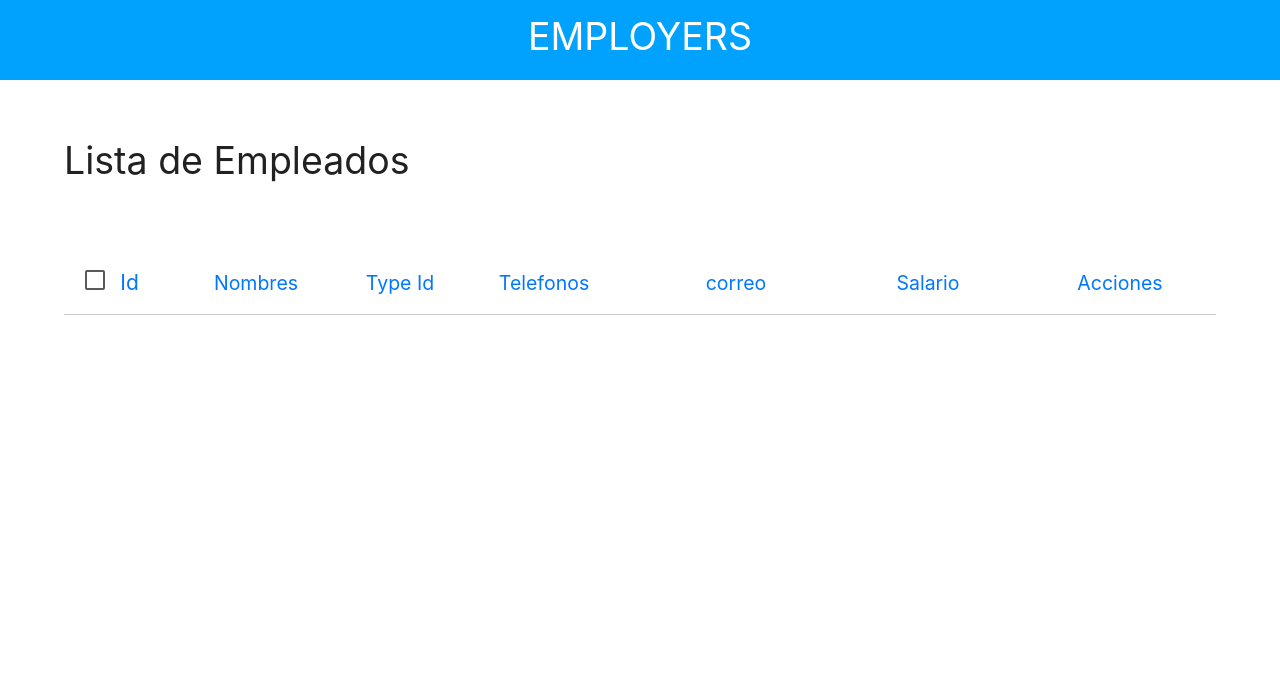
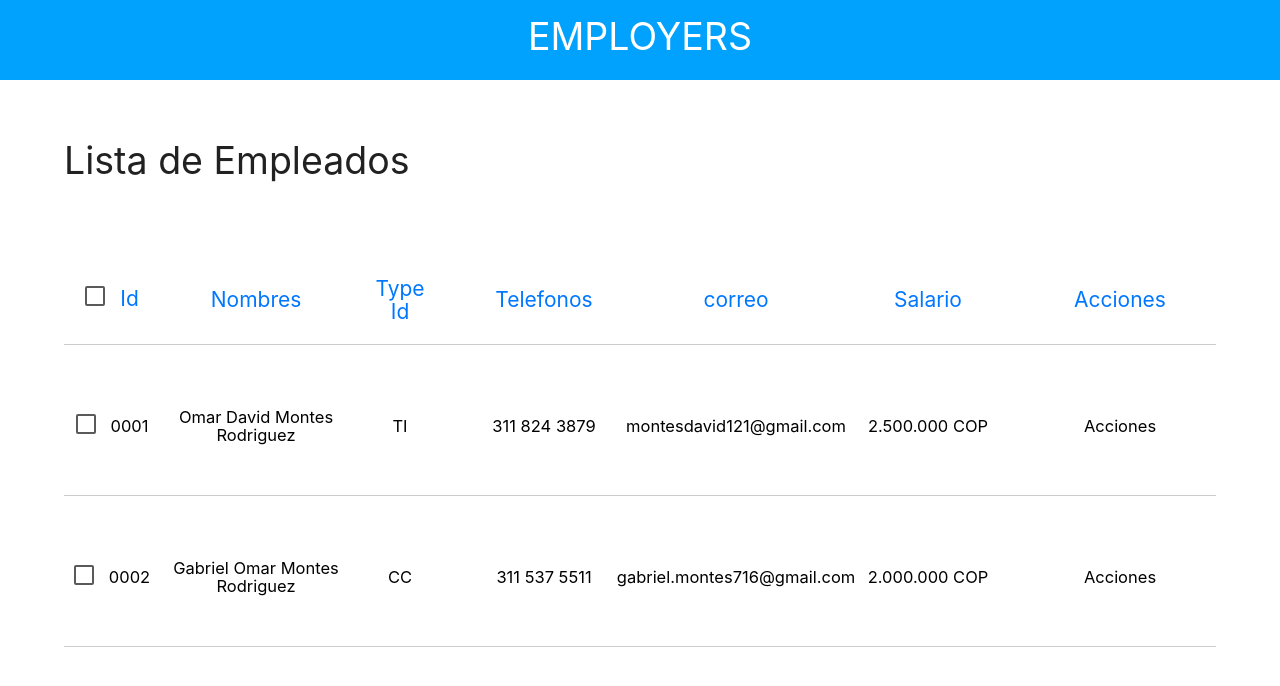
Before and after one commit to 6abrielMR/Employers-Web, a PHP site: page / in a window 1280 px wide. Shown: the top 686 px of the page. Run offline with PHP 8.4, Linux system fonts and the light colour scheme.

Commit message:
Estructura total completada

```diff
--- a/css/style.css
+++ b/css/style.css
@@ -16,9 +16,14 @@ h1 {
     margin: 0 !important;
 }
 
+h2 {
+    font-size: 1.4rem !important;
+    color: rgb(0, 119, 255);
+}
+
 h3 {
-    font-size: 1.3rem !important;
-    color: rgb(0, 119, 255);
+    font-size: 1.1rem !important;
+    color: black;
 }
 
 #top-nav {
@@ -48,7 +53,7 @@ h3 {
     margin-bottom: 0 !important;
 }
 
-#id-ct {
+#id-ct-title {
     font-size: 1.4rem;
     color: rgb(0, 119, 255);
 }
@@ -57,6 +62,7 @@ h3 {
     display: flex;
     justify-content: center;
     align-items: center;
+    text-align: center;
 }
 
 .separator {
@@ -64,3 +70,18 @@ h3 {
     height: 1px;
     background: #ccc;
 }
+
+/* Main Employers */
+
+#main-employers {
+    width: 90%;
+}
+
+.employer {
+    height: 150px;
+}
+
+#id-ct {
+    font-size: 1.1rem;
+    color: black;
+}
--- a/index.html
+++ b/index.html
@@ -33,15 +33,53 @@
                     <h3>
                         <label>
                             <input type="checkbox" class="filled-in"/>
-                            <span id="id-ct">Id</span>
+                            <span id="id-ct-title">Id</span>
                         </label>
                     </h3>
                 </div>
-                <div id="field-title" class="col s12 m10 l2"><h3>Nombres</h3></div>
-                <div id="field-title" class="col s12 m10 l1"><h3>Type Id</h3></div>
-                <div id="field-title" class="col s12 m10 l2"><h3>Telefonos</h3></div>
-                <div id="field-title" class="col s12 m10 l2"><h3>correo</h3></div>
-                <div id="field-title" class="col s12 m10 l2"><h3>Salario</h3></div>
+                <div id="field-title" class="col s12 m10 l2"><h2>Nombres</h2></div>
+                <div id="field-title" class="col s12 m10 l1"><h2>Type Id</h2></div>
+                <div id="field-title" class="col s12 m10 l2"><h2>Telefonos</h2></div>
+                <div id="field-title" class="col s12 m10 l2"><h2>correo</h2></div>
+                <div id="field-title" class="col s12 m10 l2"><h2>Salario</h2></div>
+                <div id="field-title" class="col s12 m10 l2"><h2>Acciones</h2></div>
+            </div>
+            <div class="separator"></div>
+        </div>
+
+        <div id="main-employers">
+            <div class="row employer">
+                <div id="field-title" class="col s12 m10 l1">
+                    <h3>
+                        <label>
+                            <input type="checkbox" class="filled-in"/>
+                            <span id="id-ct">0001</span>
+                        </label>
+                    </h3>
+                </div>
+                <div id="field-title" class="col s12 m10 l2"><h3>Omar David Montes Rodriguez</h3></div>
+                <div id="field-title" class="col s12 m10 l1"><h3>TI</h3></div>
+                <div id="field-title" class="col s12 m10 l2"><h3>311 824 3879</h3></div>
+                <div id="field-title" class="col s12 m10 l2"><h3>montesdavid121@gmail.com</h3></div>
+                <div id="field-title" class="col s12 m10 l2"><h3>2.500.000 COP</h3></div>
+                <div id="field-title" class="col s12 m10 l2"><h3>Acciones</h3></div>
+            </div>
+            <div class="separator"></div>
+
+            <div class="row employer">
+                <div id="field-title" class="col s12 m10 l1">
+                    <h3>
+                        <label>
+                            <input type="checkbox" class="filled-in"/>
+                            <span id="id-ct">0002</span>
+                        </label>
+                    </h3>
+                </div>
+                <div id="field-title" class="col s12 m10 l2"><h3>Gabriel Omar Montes Rodriguez</h3></div>
+                <div id="field-title" class="col s12 m10 l1"><h3>CC</h3></div>
+                <div id="field-title" class="col s12 m10 l2"><h3>311 537 5511</h3></div>
+                <div id="field-title" class="col s12 m10 l2"><h3>gabriel.montes716@gmail.com</h3></div>
+                <div id="field-title" class="col s12 m10 l2"><h3>2.000.000 COP</h3></div>
                 <div id="field-title" class="col s12 m10 l2"><h3>Acciones</h3></div>
             </div>
             <div class="separator"></div>
```
